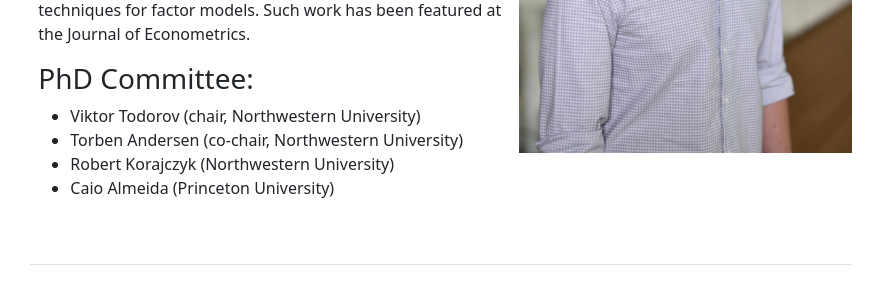
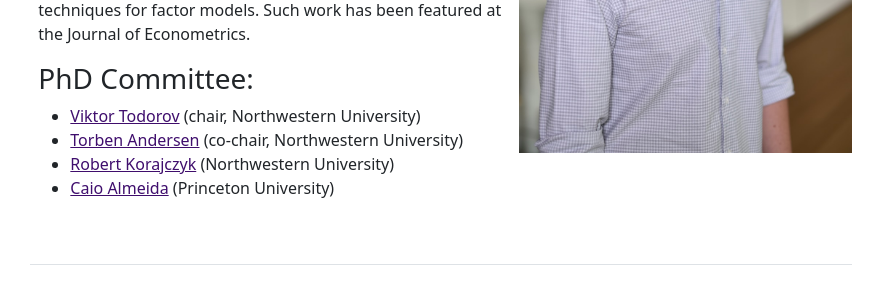
Before and after one commit to rgriva/rgriva.github.io, a Jekyll site: the page built from index.md, in a window 1280 px wide. Shown: the part 659-959 px from the top of the page, without its empty margins (199-1082 px from the left). Built offline with Jekyll 4.4.1, drawn with Linux system fonts in a browser that asks for light colours; part of the change alters nothing that is shown.

Commit message:
Added reference links.

```diff
--- a/index.md
+++ b/index.md
@@ -12,7 +12,7 @@ I also have a secondary agenda testing implications of models with *subjective b
 In the past, I worked on high frequency econometric techniques for factor models. Such work has been featured at the Journal of Econometrics.
 
 ### PhD Committee:
-+ Viktor Todorov (chair, Northwestern University)
-+ Torben Andersen (co-chair, Northwestern University)
-+ Robert Korajczyk (Northwestern University)
-+ Caio Almeida (Princeton University)
++ [Viktor Todorov](https://www.kellogg.northwestern.edu/faculty/todorov/htm/index.htm) (chair, Northwestern University)
++ [Torben Andersen](https://www.kellogg.northwestern.edu/faculty/directory/andersen_torben/) (co-chair, Northwestern University)
++ [Robert Korajczyk](https://www.kellogg.northwestern.edu/faculty/directory/korajczyk_robert.aspx#research=page1) (Northwestern University)
++ [Caio Almeida](https://sites.google.com/view/caio-almeida) (Princeton University)
```
